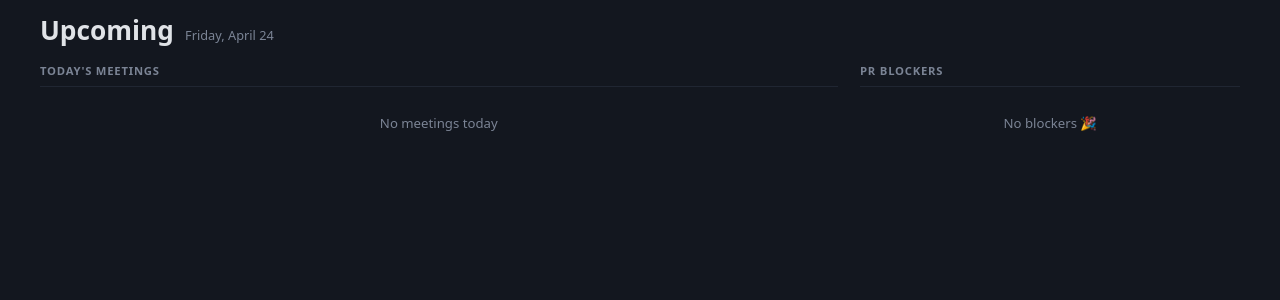
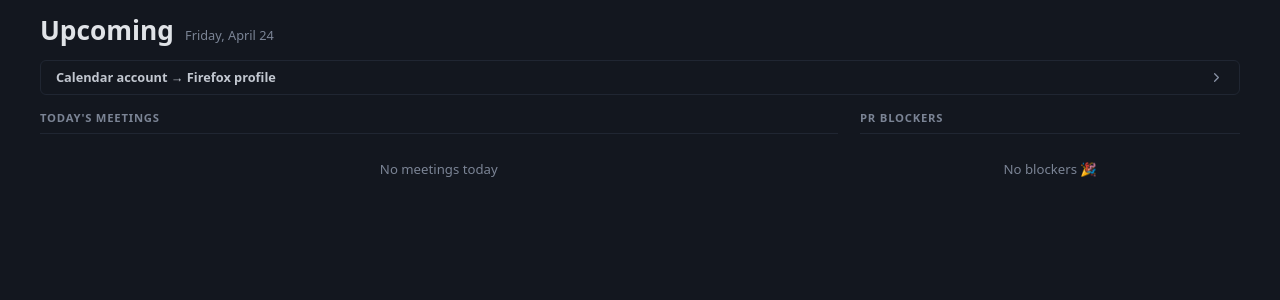
Before and after one commit to akpandeya/jarvis, a FastAPI app: page /upcoming in a window 1280 px wide. Shown: the part 53-353 px from the top of the page. Run offline with FastAPI, Linux system fonts and the light colour scheme; data that the repository does not hold is empty; some libraries are stand-ins or nearby versions.

Commit message:
Wire gcal account names to Firefox profiles via gh account mapping
Calendar accounts ("work", "personal") don't match gh account names
("akpandeya") so _profile_for_account returned None and meetings opened
in the default browser. Fixes:

- _profile_for_account now falls back through gcal_gh_account:{name} kv
  entry to resolve calendar account → gh account → Firefox profile
- New /api/settings/gcal-account-map fragment + POST endpoint to set
  the mapping per gcal account
- Upcoming page shows a collapsible settings panel to configure it

Co-Authored-By: Claude Sonnet 4.6 <noreply@anthropic.com>

```diff
--- a/jarvis/web/app.py
+++ b/jarvis/web/app.py
@@ -621,7 +621,17 @@ def _firefox_profiles() -> list[dict]:
 def _profile_for_account(conn, account: str) -> str | None:
     from jarvis.db import kv_get
 
-    return kv_get(conn, f"browser_profile:{account}") if account else None
+    if not account:
+        return None
+    # Direct gh-account → profile mapping (set in PRs settings panel)
+    profile = kv_get(conn, f"browser_profile:{account}")
+    if profile:
+        return profile
+    # Indirect: gcal/calendar account name → gh account → profile
+    gh_account = kv_get(conn, f"gcal_gh_account:{account}")
+    if gh_account:
+        return kv_get(conn, f"browser_profile:{gh_account}")
+    return None
 
 
 def _browser_profile_fragment(conn) -> str:
@@ -1069,6 +1079,61 @@ def api_open_url(url: str = Form(...), gh_account: str = Form("")):
     return HTMLResponse("")
 
 
+def _gcal_account_map_fragment(conn) -> str:
+    """HTML fragment: map each gcal account name to a gh account for Firefox profile lookup."""
+    from jarvis.config import JarvisConfig
+    from jarvis.db import kv_get
+
+    gh_accounts = _gh_accounts()
+    if not gh_accounts:
+        return (
+            '<p style="font-size:.85em;color:var(--pico-muted-color)">No gh accounts detected.</p>'
+        )
+    try:
+        gcal_accounts = [a.name for a in JarvisConfig.load().gcal.accounts]
+    except Exception:
+        gcal_accounts = []
+    if not gcal_accounts:
+        return '<p style="font-size:.85em;color:var(--pico-muted-color)">No gcal accounts configured.</p>'
+    rows = ""
+    for cal_acct in gcal_accounts:
+        current = kv_get(conn, f"gcal_gh_account:{cal_acct}") or ""
+        opts = '<option value="">— none —</option>'
+        for gh in gh_accounts:
+            sel = " selected" if gh == current else ""
+            opts += f'<option value="{gh}"{sel}>{gh}</option>'
+        rows += (
+            f'<div style="display:flex;align-items:center;gap:.75rem;padding:.3rem 0;'
+            f'border-bottom:1px solid var(--pico-muted-border-color)">'
+            f'<span style="font-size:.85em;min-width:9rem"><code>{cal_acct}</code></span>'
+            f'<select style="font-size:.8rem;padding:.15rem .4rem;margin:0"'
+            f' hx-post="/api/settings/gcal-account/{cal_acct}"'
+            f' hx-target="#gcal-account-map-list" hx-swap="innerHTML"'
+            f' hx-trigger="change">{opts}</select>'
+            f"</div>"
+        )
+    return rows
+
+
+@app.get("/api/settings/gcal-account-map", response_class=HTMLResponse)
+def settings_gcal_account_map_get():
+    conn = get_db()
+    html = _gcal_account_map_fragment(conn)
+    conn.close()
+    return HTMLResponse(html)
+
+
+@app.post("/api/settings/gcal-account/{cal_account}", response_class=HTMLResponse)
+def settings_gcal_account_set(cal_account: str, profile: str = Form("")):
+    from jarvis.db import kv_set
+
+    conn = get_db()
+    kv_set(conn, f"gcal_gh_account:{cal_account}", profile)
+    html = _gcal_account_map_fragment(conn)
+    conn.close()
+    return HTMLResponse(html)
+
+
 @app.get("/api/settings/browser-profiles", response_class=HTMLResponse)
 def settings_browser_profiles_get():
     conn = get_db()
--- a/jarvis/web/templates/upcoming.html
+++ b/jarvis/web/templates/upcoming.html
@@ -95,12 +95,24 @@
   }
 </style>
 
-<div style="display:flex;align-items:baseline;gap:.75rem;margin-bottom:1.25rem">
+<div style="display:flex;align-items:baseline;gap:.75rem;margin-bottom:1rem">
   <h2 style="margin:0">Upcoming</h2>
   <span style="font-size:.85em;color:var(--pico-muted-color)">
     {{ today.strftime("%A, %B %-d") }}
   </span>
 </div>
+
+<details style="margin-bottom:1rem;border:1px solid var(--pico-muted-border-color);border-radius:6px;padding:.6rem 1rem">
+  <summary style="cursor:pointer;font-weight:600;font-size:.85em">Calendar account → Firefox profile</summary>
+  <p style="font-size:.8em;color:var(--pico-muted-color);margin:.4rem 0 .6rem">
+    Map each calendar account to a GitHub account so meetings open in the right Firefox profile.
+  </p>
+  <div id="gcal-account-map-list"
+       hx-get="/api/settings/gcal-account-map"
+       hx-trigger="load">
+    <span style="color:var(--pico-muted-color);font-size:.85em">Loading…</span>
+  </div>
+</details>
 
 <div class="upcoming-grid">
 
```
